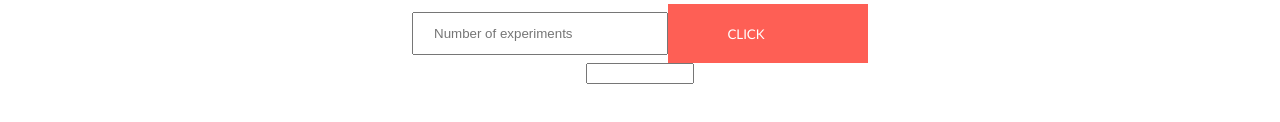
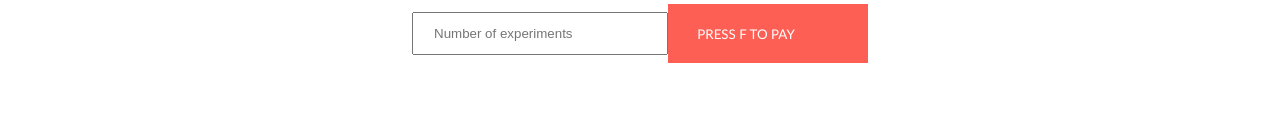
Before and after one commit to hakunamatta/hakunamatta.github.io, a plain HTML site: page index.html in a window 1280 px wide. Shown: the part 650-772 px from the top of the page. Drawn offline with Linux system fonts and the light colour scheme; a web font is replaced by a local one.

Commit message:
for ghpages

```diff
--- a/index.html
+++ b/index.html
@@ -23,12 +23,12 @@
 
     <div id="buttonContainer">
       <input id="inputCont" placeholder="Number of experiments"></input>
-      <button class="button arrow" onclick="changeInputValue()">CLICK</button>
+      <button class="button arrow" onclick="changeInputValue()">PRESS F TO PAY</button>
     </div>
 
-    <div id="result">
-      <input id="resultInput"></input>
-    </div>
+    <!-- <div id="result">
+      <label id="resultInput"></label>
+    </div> -->
 
   </div>
 
--- a/js/drawCanvas.js
+++ b/js/drawCanvas.js
@@ -3,7 +3,7 @@ function draw(){
   var ctx = canvas.getContext("2d");
   ctx.fillStyle = "black";
   ctx.beginPath();
-  //ctx.arc(canvas.width/2, canvas.height/2, 40, 0, 2 * Math.PI);
+  // ctx.arc(canvas.width/2, canvas.height/2, 40, 0, 2 * Math.PI);
   ctx.rect(75, 20, 150, 100);
   ctx.fill();
   ctx.stroke();
--- a/js/drawPoints.js
+++ b/js/drawPoints.js
@@ -7,8 +7,6 @@ function dot(x,y,canvas){
   ctx.fill();
 }
 
-
-
 function drawPoints(points){
 
   for(var i = 0; i < points.length; i++){
--- a/js/getColor.js
+++ b/js/getColor.js
@@ -4,8 +4,5 @@ function getPixelColor(x,y,canvas){
     var n = 0;
 
     return pixelData[3];
-    // if(pixelData[3] > 0){
-    //   n = n + 1;
-    // }
-    // console.log(n);
+
 }
--- a/js/squareEstimation.js
+++ b/js/squareEstimation.js
@@ -1,6 +1,6 @@
 function squareEstimation(n,N,s){
 
-  var Sres = (s*n)/N;
+  var Sres = s*(n/N);
   return Sres;
 
 }
```
Also changed, not shown: css/style.css (+9 -0 lines), js/monteCarlo.js (+2 -5 lines).
